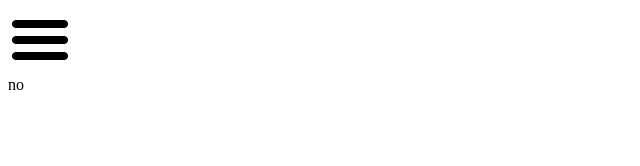
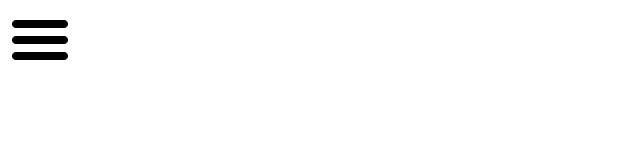
Before and after one commit to TaleTorch/TaleTorch, a React (Vite) app: page / in a window 1280 px wide. Shown: the top 166 px of the page, without its empty margins (0-640 px from the left). Built offline with nearby package versions, Linux system fonts and the light colour scheme.

Commit message:
Fixed some dirs and problems

```diff
--- a/src/App.tsx
+++ b/src/App.tsx
@@ -1,12 +1,11 @@
-import './../public/stylesheets/App.css'
+import '../public/stylesheets/App.css'
 import Navbar from './Navbar.tsx'
 
 function App() {
   return (
-    <>
-      <Navbar />
-      <div className="hello">no</div>
-    </>
+      <>
+        <Navbar />
+      </>
   )
 }
 
--- a/src/Navbar.tsx
+++ b/src/Navbar.tsx
@@ -1,4 +1,4 @@
-import hamburgerMenuBar from './../public/img/navbar/hamburger-menu-bar-icon.png'
+import hamburgerMenuBar from '../public/img/navbar/hamburger-menu-bar-icon.png'
 
 function Navbar() {
     return (
--- a/src/main.tsx
+++ b/src/main.tsx
@@ -1,7 +1,7 @@
 import React from 'react'
 import ReactDOM from 'react-dom/client'
 import App from './App.tsx'
-import './../public/stylesheets/index.css'
+import '../public/stylesheets/index.css'
 
 ReactDOM.createRoot(document.getElementById('root')!).render(
   <React.StrictMode>
```
